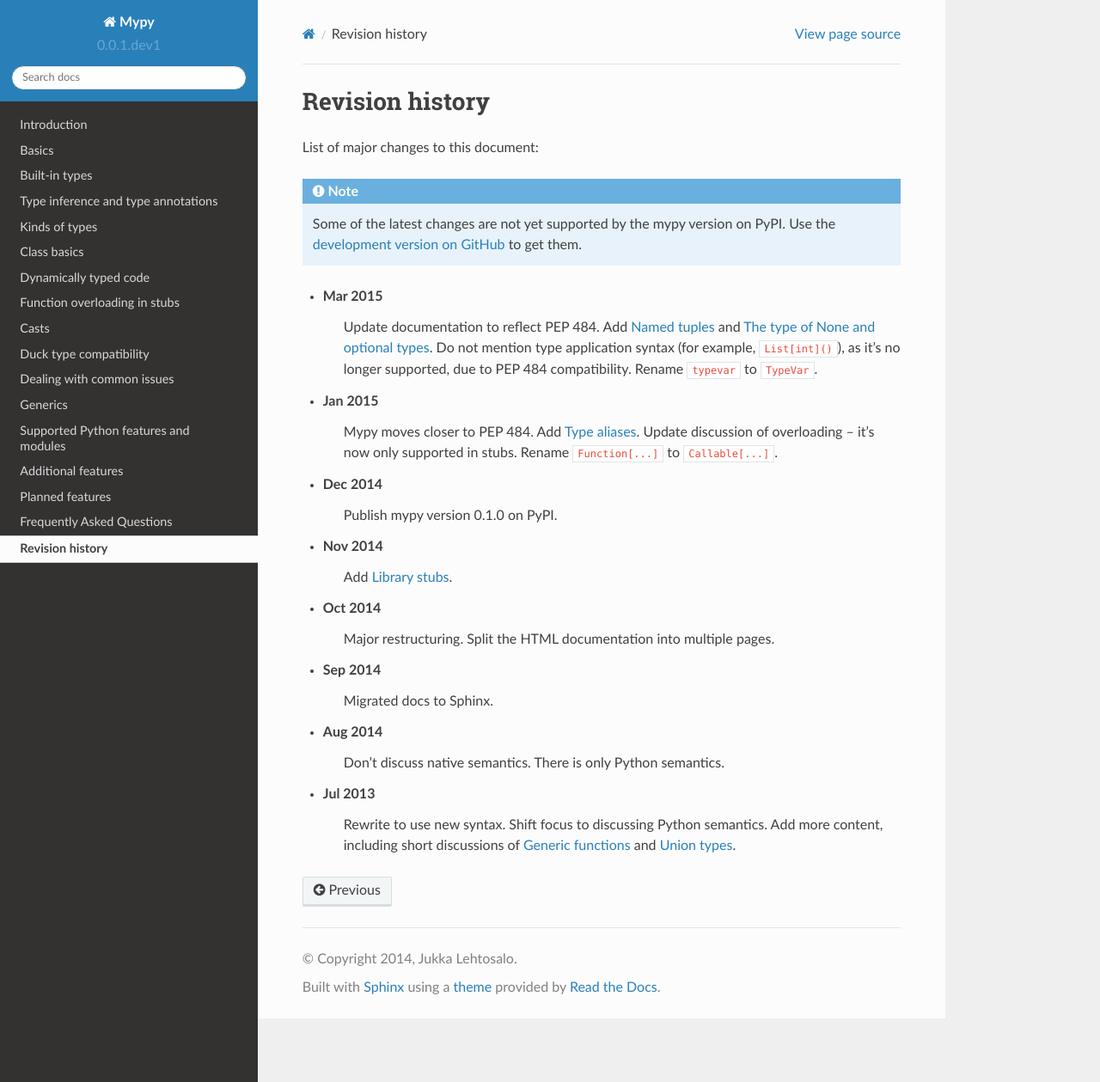
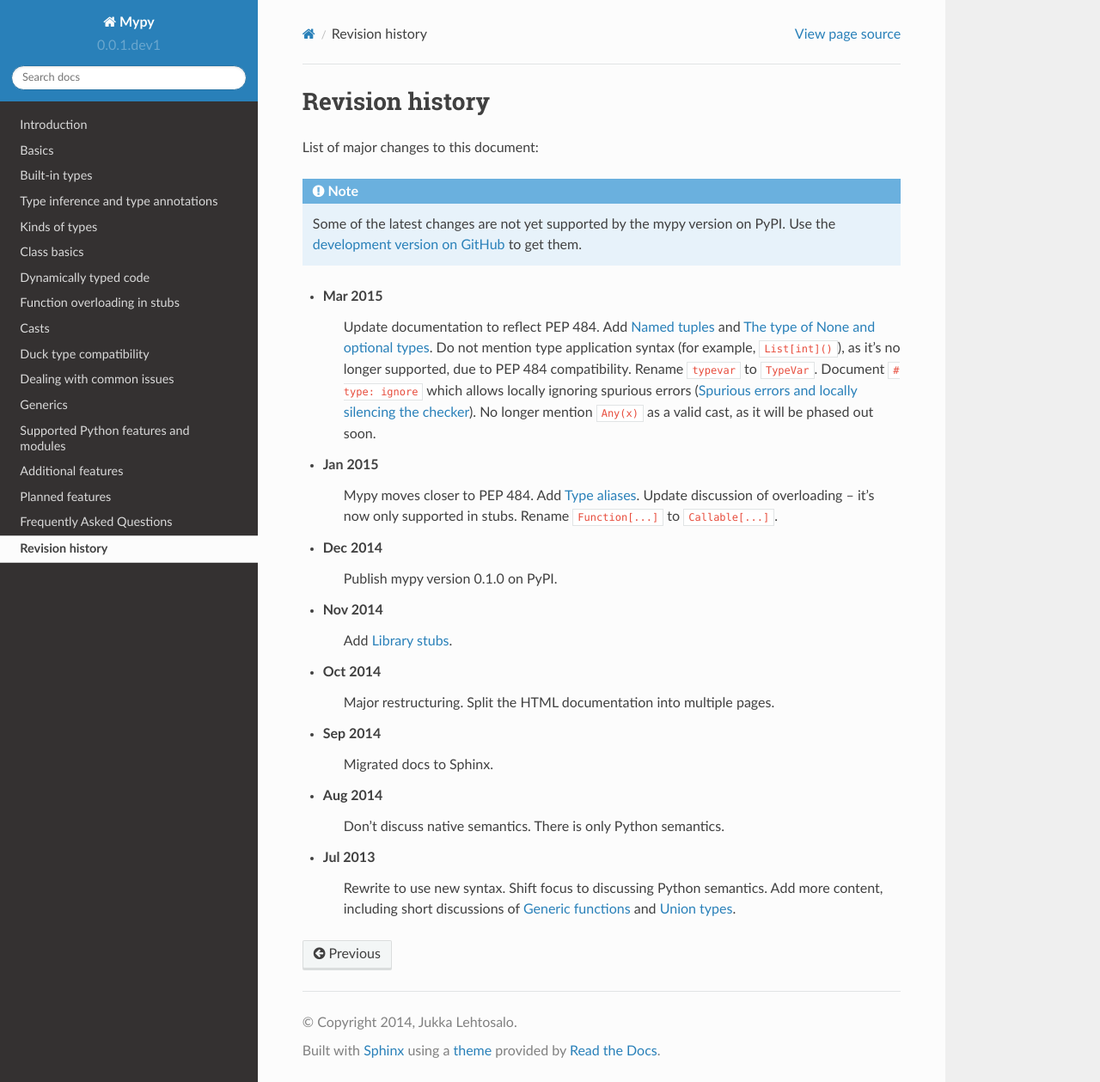
Before and after one commit to lucalysoft/mypy, a Sphinx documentation site: the page built from docs/source/revision_history.rst, in a window 1280 px wide and 1259 px high. Shown: the whole window at 86% size. Built offline with Sphinx 7.4.7 and the Read the Docs theme 2.0.0, drawn with Linux system fonts in a browser that asks for light colours.

Commit message:
Update revision history

```diff
--- a/docs/source/common_issues.rst
+++ b/docs/source/common_issues.rst
@@ -8,6 +8,8 @@ code, but sometimes you need to do things slightly differently. This
 section has examples of cases when you need to update your code
 to use static typing, and ideas for working
 around issues if the type checker gets confused about your code.
+
+.. _silencing_checker:
 
 Spurious errors and locally silencing the checker
 -------------------------------------------------
--- a/docs/source/revision_history.rst
+++ b/docs/source/revision_history.rst
@@ -16,7 +16,10 @@ List of major changes to this document:
     Do not mention type application syntax (for
     example, ``List[int]()``), as it's no longer supported,
     due to PEP 484 compatibility. Rename ``typevar`` to
-    ``TypeVar``.
+    ``TypeVar``. Document ``# type: ignore`` which allows
+    locally ignoring spurious errors (:ref:`silencing_checker`).
+    No longer mention
+    ``Any(x)`` as a valid cast, as it will be phased out soon.
 
 - Jan 2015
     Mypy moves closer to PEP 484.
```
